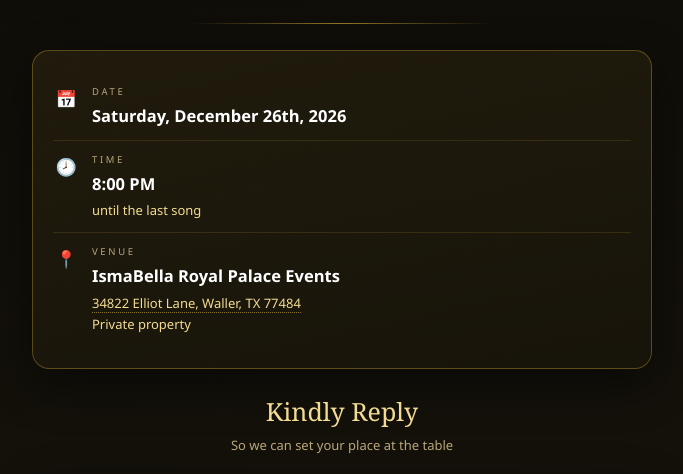
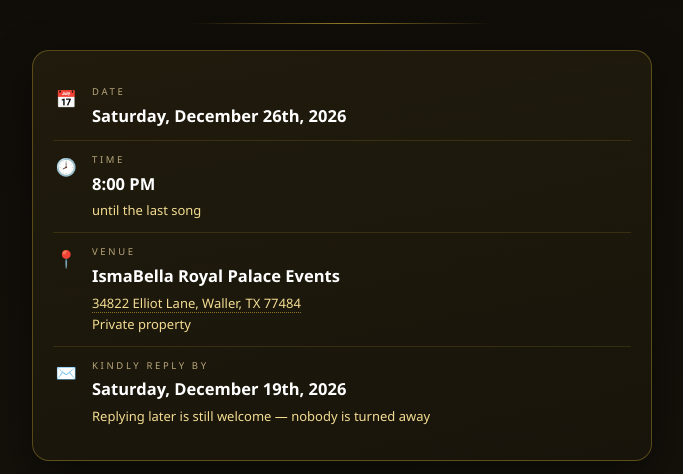
Before and after one commit to 7zwebdevelopers/christabel-rsvp, a plain HTML site: page index.html in a window 1280 px wide. Shown: the part 282-756 px from the top of the page, without its empty margins (298-981 px from the left). Drawn offline with Linux system fonts and the light colour scheme.

Commit message:
Add RSVP-by date (Dec 19) as a soft deadline; late replies still welcome

```diff
--- a/index.html
+++ b/index.html
@@ -155,6 +155,11 @@
         </div>
       </div>
     </div>
+    <div class="row">
+      <div class="ico">✉️</div>
+      <div><div class="lab">Kindly Reply By</div><div class="val">Saturday, December 19th, 2026
+        <small>Replying later is still welcome — nobody is turned away</small></div></div>
+    </div>
   </div>
 
   <h2>Kindly Reply</h2>
```
